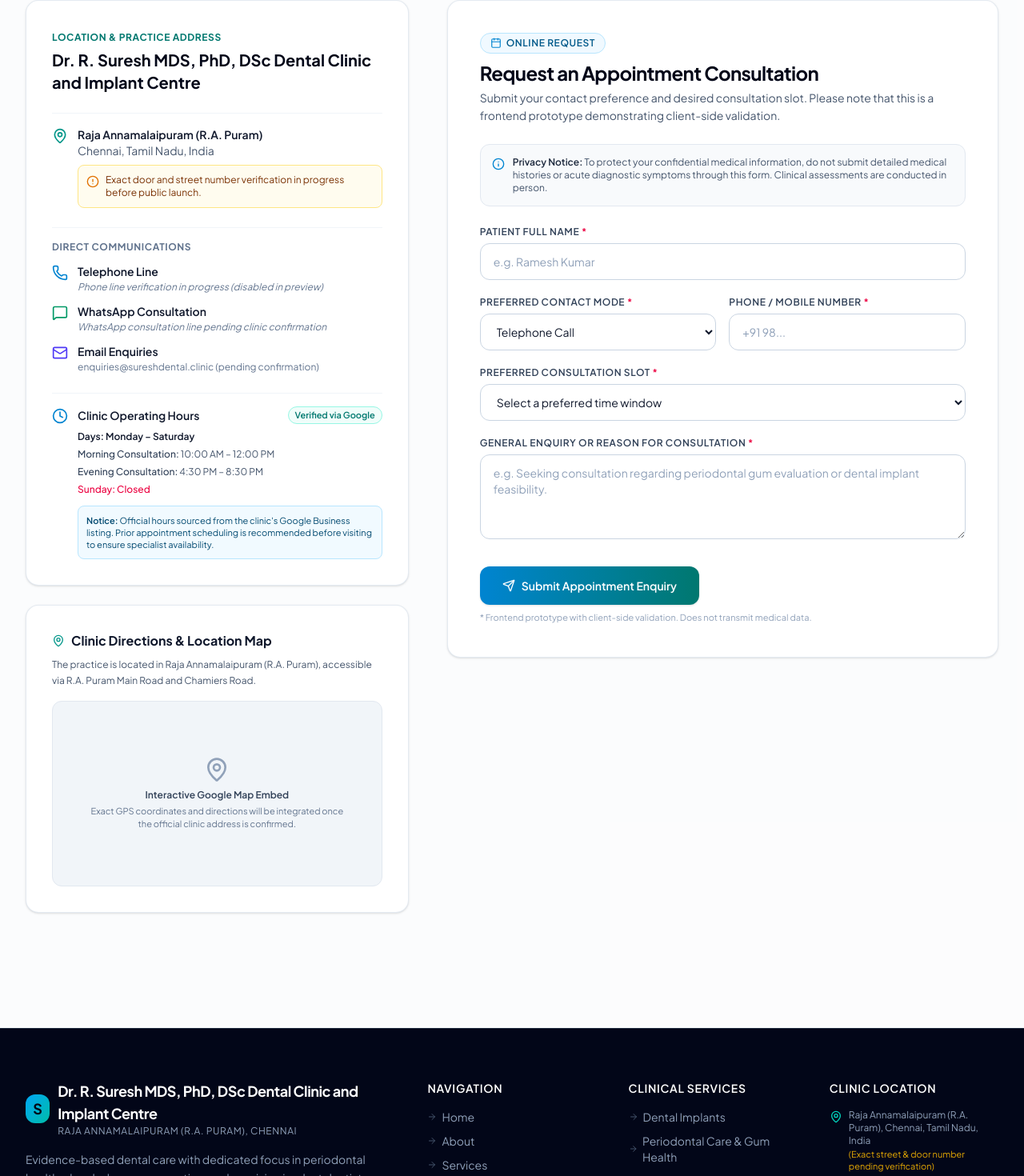
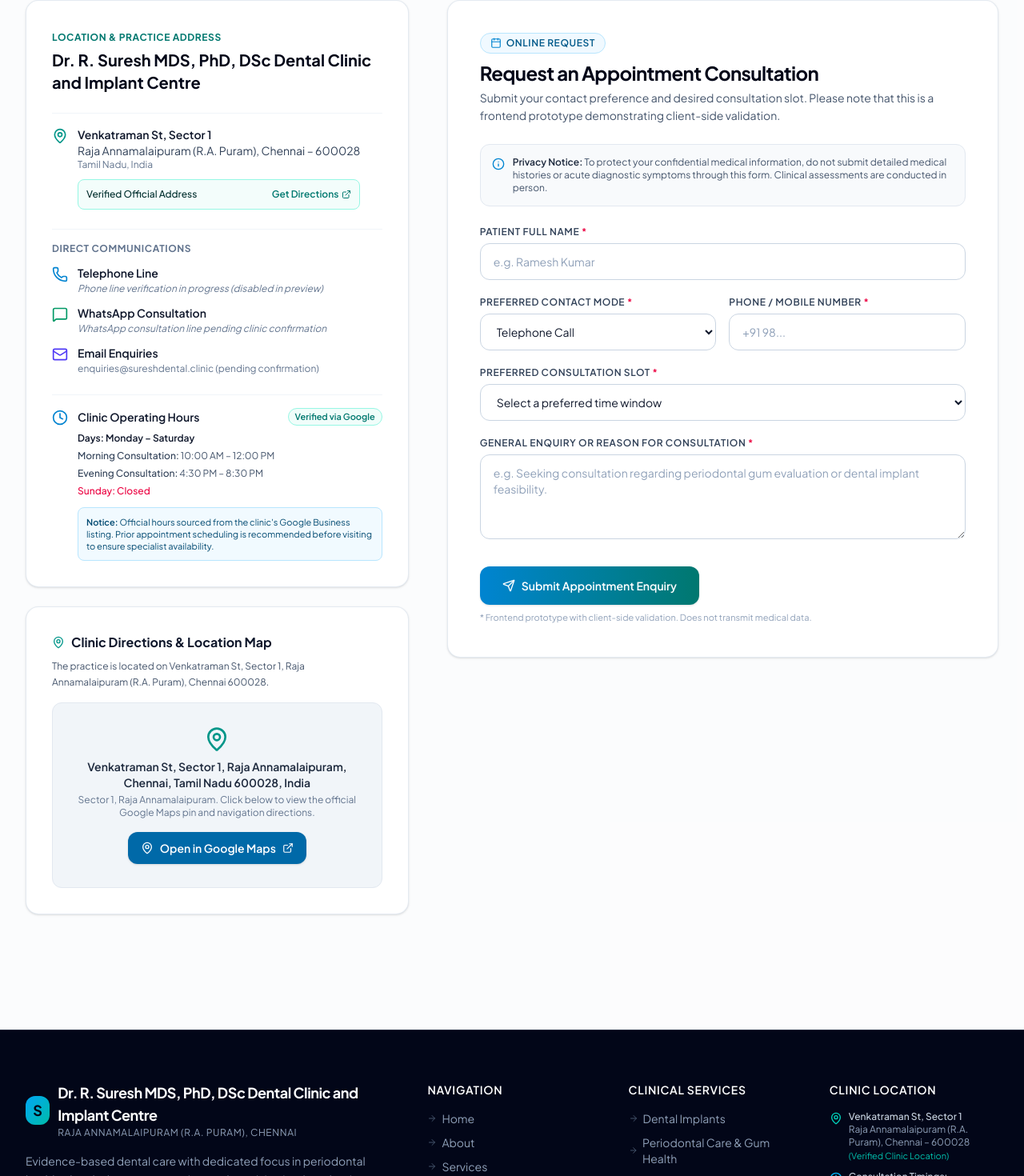
Before and after one commit to Balajiraju24/Suresh-Dental-Clinic, a Next.js app: page /contact in a window 1280 px wide. Shown: the part 498-1968 px from the top of the page at 80% size. Built offline with nearby package versions, Linux system fonts and the light colour scheme.

Commit message:
feat: update verified clinic address to Venkatraman St, Sector 1, R.A. Puram, Chennai 600028

```diff
--- a/app/contact/page.tsx
+++ b/app/contact/page.tsx
@@ -154,22 +154,33 @@ export default function ContactPage() {
                 </h2>
               </div>
 
-              {/* Address with Verification Notice */}
+              {/* Address with Verification Badge */}
               <div className="space-y-3 text-sm text-slate-700 dark:text-slate-300 border-t border-slate-100 dark:border-slate-800 pt-4">
                 <div className="flex items-start gap-3">
                   <MapPin className="w-5 h-5 text-teal-600 dark:text-teal-400 flex-shrink-0 mt-0.5" aria-hidden="true" />
                   <div>
                     <p className="font-semibold text-slate-900 dark:text-white">
-                      {location.locality}
+                      {location.streetAddress}
                     </p>
-                    <p className="text-slate-600 dark:text-slate-400">
-                      {location.city}, {location.state}, {location.country}
+                    <p className="text-slate-700 dark:text-slate-300">
+                      {location.locality}, {location.city} – {location.postalCode}
                     </p>
-                    <div className="mt-2 p-2.5 rounded-lg bg-amber-50/80 dark:bg-amber-950/40 border border-amber-200 dark:border-amber-900/60 text-xs text-amber-900 dark:text-amber-200 flex items-start gap-2">
-                      <AlertCircle className="w-4 h-4 text-amber-600 dark:text-amber-400 flex-shrink-0 mt-0.5" aria-hidden="true" />
-                      <span>
-                        Exact door and street number verification in progress before public launch.
-                      </span>
+                    <p className="text-xs text-slate-500 dark:text-slate-400">
+                      {location.state}, {location.country}
+                    </p>
+                    <div className="mt-2.5 p-2.5 rounded-lg bg-teal-50/80 dark:bg-teal-950/40 border border-teal-200 dark:border-teal-850 text-xs text-teal-950 dark:text-teal-200 flex items-center justify-between gap-2">
+                      <span className="font-medium">Verified Official Address</span>
+                      {location.googleMapsDirectionsUrl && (
+                        <a
+                          href={location.googleMapsDirectionsUrl}
+                          target="_blank"
+                          rel="noopener noreferrer"
+                          className="inline-flex items-center gap-1 text-teal-700 dark:text-teal-300 font-semibold hover:underline"
+                        >
+                          <span>Get Directions</span>
+                          <ExternalLink className="w-3 h-3" aria-hidden="true" />
+                        </a>
+                      )}
                     </div>
                   </div>
                 </div>
@@ -272,25 +283,35 @@ export default function ContactPage() {
               </div>
             </Card>
 
-            {/* Google Maps / Directions Placeholder Card */}
+            {/* Google Maps / Directions Card */}
             <Card className="p-6 bg-white dark:bg-slate-900 border border-slate-200/90 dark:border-slate-800 shadow-sm">
               <h3 className="font-bold text-slate-900 dark:text-white text-base mb-2 flex items-center gap-2">
                 <MapPin className="w-4 h-4 text-teal-600 dark:text-teal-400" aria-hidden="true" />
                 <span>Clinic Directions &amp; Location Map</span>
               </h3>
               <p className="text-xs text-slate-600 dark:text-slate-400 mb-4 leading-relaxed">
-                The practice is located in Raja Annamalaipuram (R.A. Puram), accessible via R.A. Puram Main Road and Chamiers Road.
+                The practice is located on {location.streetAddress}, {location.locality}, Chennai {location.postalCode}.
               </p>
 
-              {/* Map visual placeholder */}
-              <div className="aspect-[16/9] w-full rounded-xl bg-slate-100 dark:bg-slate-800 border border-slate-200 dark:border-slate-700 flex flex-col items-center justify-center p-4 text-center">
-                <MapPin className="w-8 h-8 text-slate-400 dark:text-slate-500 mb-2" aria-hidden="true" />
-                <p className="text-xs font-semibold text-slate-700 dark:text-slate-300">
-                  Interactive Google Map Embed
+              {/* Map embed / directions button */}
+              <div className="aspect-[16/9] w-full rounded-xl bg-slate-100 dark:bg-slate-800/80 border border-slate-200 dark:border-slate-700 flex flex-col items-center justify-center p-6 text-center">
+                <MapPin className="w-8 h-8 text-teal-600 dark:text-teal-400 mb-2" aria-hidden="true" />
+                <p className="text-xs sm:text-sm font-semibold text-slate-800 dark:text-slate-200">
+                  {location.fullAddressDisplay}
                 </p>
-                <p className="text-[11px] text-slate-500 dark:text-slate-400 mt-1 max-w-xs">
-                  Exact GPS coordinates and directions will be integrated once the official clinic address is confirmed.
+                <p className="text-xs text-slate-500 dark:text-slate-400 mt-1 mb-4 max-w-sm">
+                  Sector 1, Raja Annamalaipuram. Click below to view the official Google Maps pin and navigation directions.
                 </p>
+                <a
+                  href={location.googleMapsDirectionsUrl || "https://maps.google.com"}
+                  target="_blank"
+                  rel="noopener noreferrer"
+                  className="inline-flex items-center gap-2 px-4 py-2.5 rounded-xl text-xs sm:text-sm font-semibold text-white bg-sky-700 hover:bg-sky-800 transition-colors shadow"
+                >
+                  <MapPin className="w-4 h-4" aria-hidden="true" />
+                  <span>Open in Google Maps</span>
+                  <ExternalLink className="w-3.5 h-3.5" aria-hidden="true" />
+                </a>
               </div>
             </Card>
           </div>
--- a/app/layout.tsx
+++ b/app/layout.tsx
@@ -90,8 +90,10 @@ export default function RootLayout({
     url: "https://sureshdental.clinic",
     address: {
       "@type": "PostalAddress",
+      streetAddress: clinicConfig.location.streetAddress || undefined,
       addressLocality: clinicConfig.location.locality,
       addressRegion: clinicConfig.location.state,
+      postalCode: clinicConfig.location.postalCode || undefined,
       addressCountry: clinicConfig.location.country,
     },
     geo: {
--- a/components/layout/Footer.tsx
+++ b/components/layout/Footer.tsx
@@ -94,12 +94,17 @@ export function Footer() {
             <div className="text-xs text-slate-400 space-y-2.5">
               <div className="flex items-start gap-2">
                 <MapPin className="w-4 h-4 text-teal-400 flex-shrink-0 mt-0.5" aria-hidden="true" />
-                <span>
-                  {clinicConfig.location.fullAddressDisplay}
-                  <span className="block text-[11px] text-amber-400/90 mt-0.5">
-                    (Exact street &amp; door number pending verification)
+                <div>
+                  <span className="text-slate-300 font-medium block">
+                    {clinicConfig.location.streetAddress}
                   </span>
-                </span>
+                  <span>
+                    {clinicConfig.location.locality}, {clinicConfig.location.city} – {clinicConfig.location.postalCode}
+                  </span>
+                  <span className="block text-[11px] text-teal-400/90 mt-0.5">
+                    (Verified Clinic Location)
+                  </span>
+                </div>
               </div>
 
               <div className="flex items-start gap-2">
--- a/config/clinic.ts
+++ b/config/clinic.ts
@@ -131,8 +131,8 @@ export const clinicConfig: ClinicConfig = {
       {
         id: "exact-address",
         field: "Clinic Street Address & Pincode",
-        status: "placeholder_used",
-        notes: "Initial area noted as Raja Annamalaipuram (R.A. Puram), Chennai. Exact door number, street, and postal code required."
+        status: "verified",
+        notes: "Verified via Google listing: Venkatraman St, Sector 1, Raja Annamalaipuram, Chennai, Tamil Nadu 600028, India."
       },
       {
         id: "contact-phone",
@@ -169,15 +169,15 @@ export const clinicConfig: ClinicConfig = {
 
   location: {
     locality: "Raja Annamalaipuram (R.A. Puram)",
-    suburb: "R.A. Puram",
+    suburb: "Sector 1, R.A. Puram",
     city: "Chennai",
     state: "Tamil Nadu",
     country: "India",
-    postalCode: null, // Pending verification (e.g. 600028)
-    streetAddress: null, // Pending verification
-    fullAddressDisplay: "Raja Annamalaipuram (R.A. Puram), Chennai, Tamil Nadu, India",
-    googleMapsDirectionsUrl: null, // Will be set to official Google Maps pin once clinic confirms address
-    landmarksNearby: ["Near R.A. Puram Main Road", "South Chennai"]
+    postalCode: "600028",
+    streetAddress: "Venkatraman St, Sector 1",
+    fullAddressDisplay: "Venkatraman St, Sector 1, Raja Annamalaipuram, Chennai, Tamil Nadu 600028, India",
+    googleMapsDirectionsUrl: "https://www.google.com/maps/search/?api=1&query=Dr.+R.+Suresh+Dental+Clinic+Venkatraman+St+Sector+1+Raja+Annamalaipuram+Chennai+600028",
+    landmarksNearby: ["Venkatraman Street", "Sector 1 R.A. Puram", "Near R.A. Puram Main Road"]
   },
 
   contact: {
```
